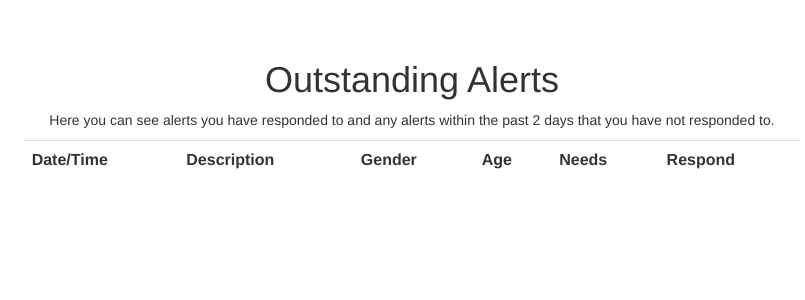
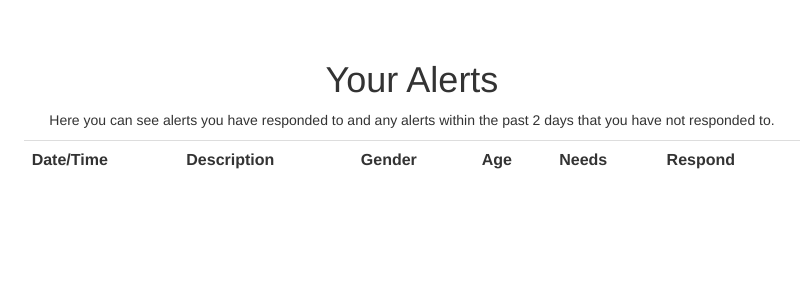
Before and after one commit to 15thnight/15thnight, a Flask app: template app/templates/dashboard/provider.html in a window 1280 px wide. Shown: the part 50-350 px from the top of the page, without its empty margins (228-1033 px from the left). Run offline with Flask 2, Linux system fonts and the light colour scheme; the template is opened without the code that fills it, so the values that code supplies are empty; some libraries are stand-ins or nearby versions.

Commit message:
your-alerts

```diff
--- a/app/templates/dashboard/provider.html
+++ b/app/templates/dashboard/provider.html
@@ -14,7 +14,7 @@
     <div class="text-center row page">
         <div id="outstanding_alerts" class="col-sm-offset-2 col-sm-8">
             <div>
-                <h1>Outstanding Alerts</h1>
+                <h1>Your Alerts</h1>
                 <p>Here you can see alerts you have responded to and any alerts within the past 2 days that you have not responded to.</p>
                 <div>
                     <table class="table">
```
